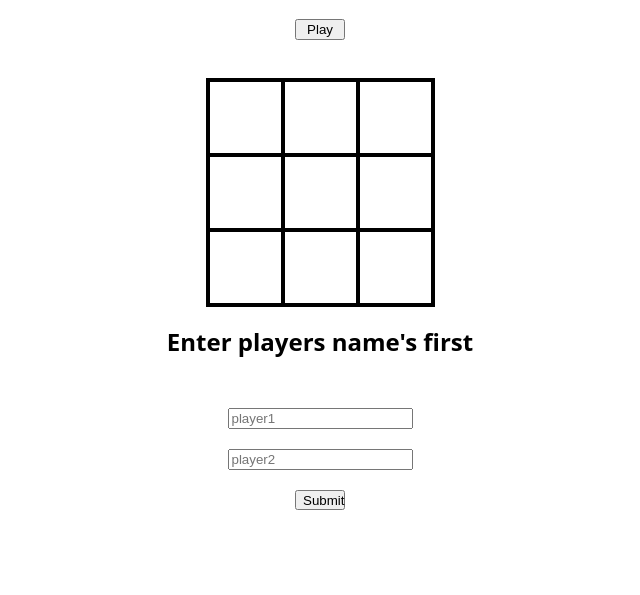
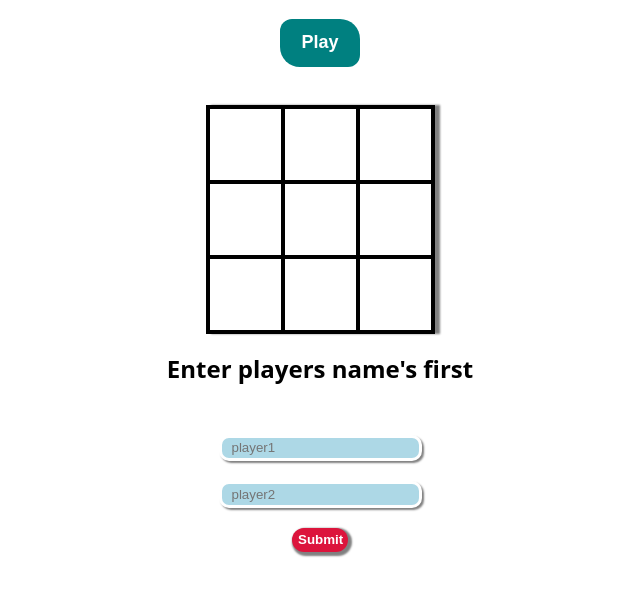
Before and after one commit to MasterWhis/XOXO, a plain HTML site: page index.html in a window 1280 px wide. Shown: the part 75-670 px from the top of the page, without its empty margins (320-960 px from the left). Drawn offline with Linux system fonts and the light colour scheme.

Commit message:
Played around with some styiling, done

```diff
--- a/style.css
+++ b/style.css
@@ -1,7 +1,6 @@
 *{
     box-sizing: border-box;
 }
-
 .cell{
     width: 75px;
     height: 75px;
@@ -23,6 +22,7 @@
     grid-template-columns: repeat(3, auto);
     width: 225px;
     margin: auto;
+    box-shadow: 5px 0px 2px 2px gray;
 }
 .input-container{
     margin-top: 30px;
@@ -34,11 +34,39 @@
     align-self: center;
 }
 .play-game{
-    width: 50px;
     align-self: center;
+    width: 10vh;
+    height: 6vh;
+    border-radius: 12px 20px;
+    background-color: teal;
+    color: white;
+    font-weight: 900;
+    font-size: large;
+    border: 0;
+}
+.play-game:hover{
+    box-shadow: 2px 2px gray;;
+    width: 8vh;
+    height: 6vh;
 }
 button[type]{
-    width: 50px;
-    height: 20px;
+    width: 7vh;
+    border-radius: 12px;
+    background-color: crimson;
+    color: white;
+    font-weight: 600;
+    border: 0;
+    height: 3vh;
+    box-shadow: 2px 2px 2px 2px gray;
 
 }
+
+input{
+    border: 3px solid;
+    background-color: lightblue;
+    border-radius: 10px;
+    height: 2em;
+    padding: 10px;
+    box-shadow: 2px 2px 2px gray;
+    color: white;
+}
```
